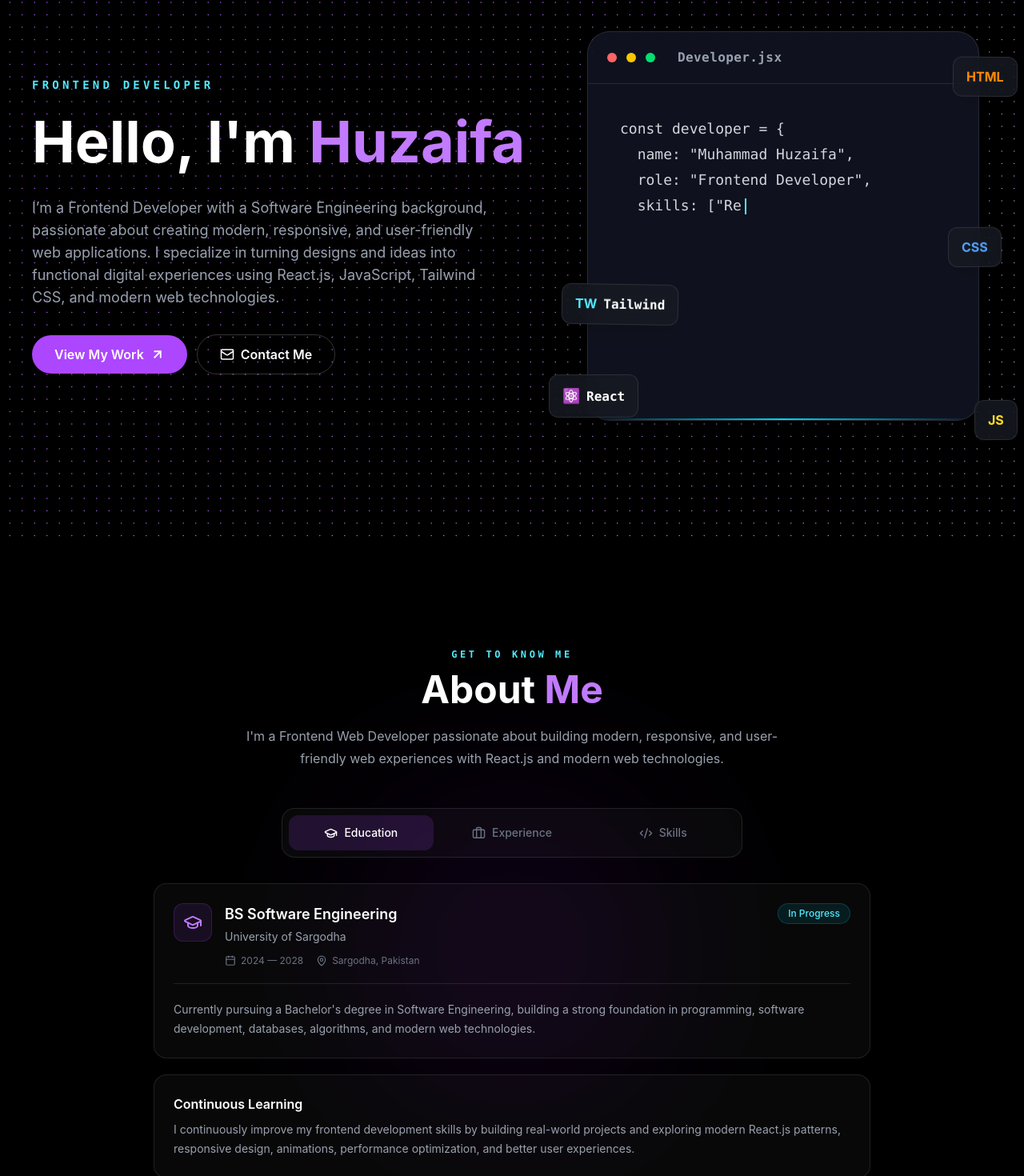
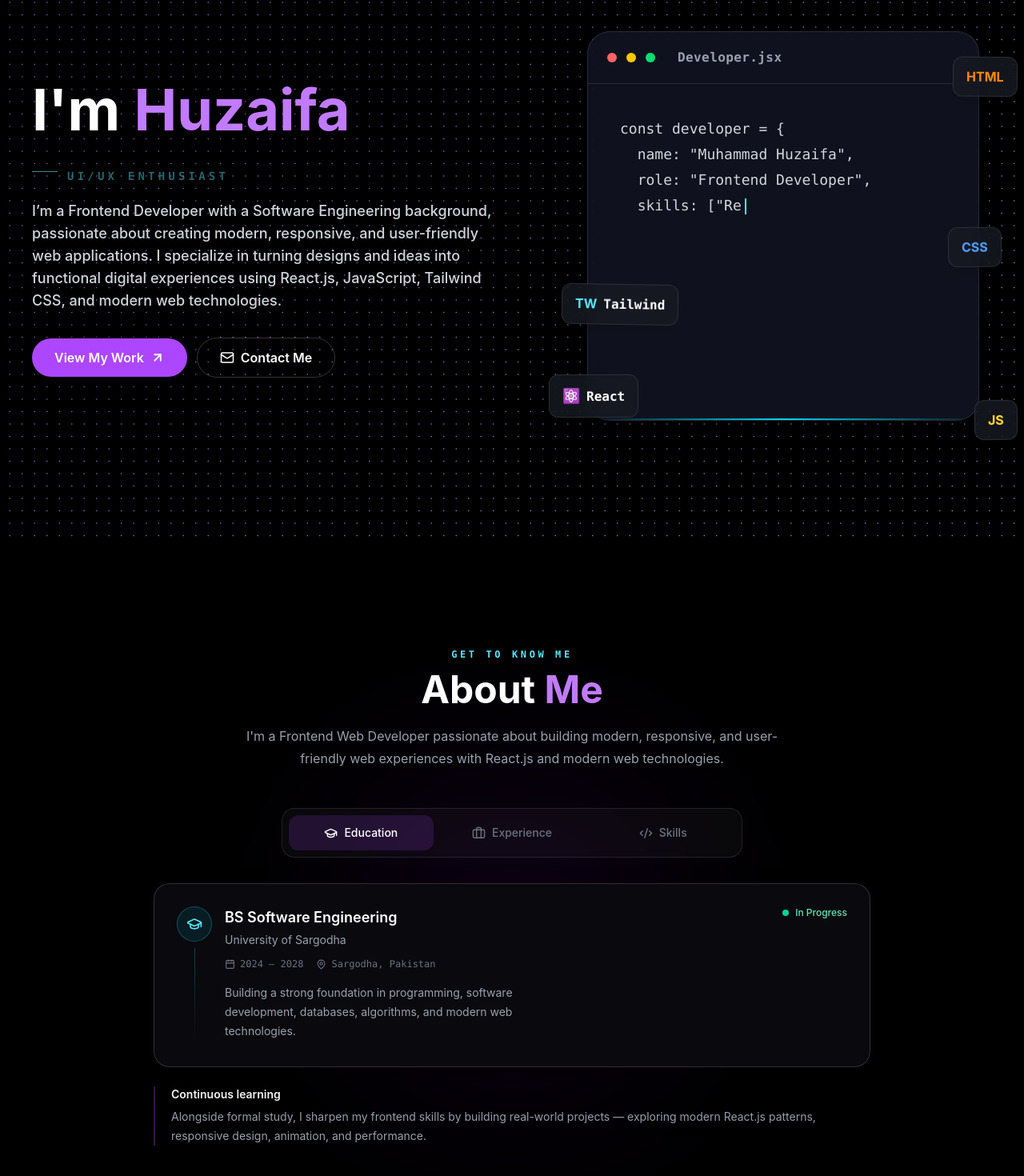
Before and after one commit to izafi/muhammad-huzaifa-portfolio, a React (Vite) app: page / in a window 1280 px wide. Shown: the part 118-1588 px from the top of the page at 80% size. Built offline with nearby package versions, Linux system fonts and the light colour scheme.

Commit message:
feat: enhance Hero component with animated role rotation and improved styling

```diff
--- a/src/components/About.jsx
+++ b/src/components/About.jsx
@@ -7,7 +7,22 @@ import {
   Download,
   Calendar,
   MapPin,
+  ChevronRight,
 } from "lucide-react";
+
+import {
+  SiReact,
+  SiJavascript,
+  SiTailwindcss,
+  SiHtml5,
+  SiCss,
+  SiFramer,
+  SiGit,
+  SiGithub,
+  SiVercel,
+  SiNetlify,
+  SiWordpress,
+} from "react-icons/si";
 
 import BorderGlow from "./BorderGlow";
 
@@ -33,17 +48,24 @@ const About = () => {
   ];
 
   const skills = [
-    { name: "React.js", level: "Advanced" },
-    { name: "JavaScript", level: "Advanced" },
-    { name: "Tailwind CSS", level: "Advanced" },
-    { name: "HTML5", level: "Advanced" },
-    { name: "CSS3", level: "Advanced" },
-    { name: "Framer Motion", level: "Intermediate" },
-    { name: "Git", level: "Intermediate" },
-    { name: "GitHub", level: "Intermediate" },
-    { name: "Vercel", level: "Intermediate" },
-    { name: "Netlify", level: "Intermediate" },
-    { name: "WordPress", level: "Intermediate" },
+    { name: "React.js", level: "Advanced", icon: SiReact, color: "#61DAFB" },
+    { name: "JavaScript", level: "Advanced", icon: SiJavascript, color: "#F7DF1E" },
+    { name: "Tailwind CSS", level: "Advanced", icon: SiTailwindcss, color: "#38BDF8" },
+    { name: "HTML5", level: "Advanced", icon: SiHtml5, color: "#E34F26" },
+    { name: "CSS3", level: "Advanced", icon: SiCss, color: "#1572B6" },
+    { name: "Framer Motion", level: "Intermediate", icon: SiFramer, color: "#C084FC" },
+    { name: "Git", level: "Intermediate", icon: SiGit, color: "#F05032" },
+    { name: "GitHub", level: "Intermediate", icon: SiGithub, color: "#E5E7EB" },
+    { name: "Vercel", level: "Intermediate", icon: SiVercel, color: "#FFFFFF" },
+    { name: "Netlify", level: "Intermediate", icon: SiNetlify, color: "#00C7B7" },
+    { name: "WordPress", level: "Intermediate", icon: SiWordpress, color: "#4285F4" },
+  ];
+
+  const whatIDo = [
+    "Responsive Websites",
+    "React Applications",
+    "Landing Pages",
+    "UI/UX Implementation",
   ];
 
   const tabContent = {
@@ -55,111 +77,88 @@ const About = () => {
         animate={{ opacity: 1, y: 0 }}
         exit={{ opacity: 0, y: -20 }}
         transition={{ duration: 0.35 }}
-        className="space-y-5"
       >
-        {/* Education Card */}
+        {/* Log entry: degree */}
+        <BorderGlow
+          edgeSensitivity={30}
+          glowColor="40 80 80"
+          backgroundColor="#0A090D"
+          borderRadius={20}
+          glowRadius={45}
+          glowIntensity={1}
+          coneSpread={25}
+          animated={false}
+          colors={["#22d3ee", "#a855f7", "#38bdf8"]}
+        >
+          <div className="relative p-6 sm:p-7">
+            {/* Left rail marker */}
+            <div className="flex gap-4">
+              <div className="flex flex-col items-center">
                 <div
                   className="
-            group rounded-2xl
-            border border-white/10
-            bg-white/[0.03]
-            p-6
-            cursor-pointer
-            transition-all duration-300
-            hover:border-purple-500/40
-            hover:bg-white/[0.05]
+                    flex h-11 w-11 shrink-0
+                    items-center justify-center
+                    rounded-full
+                    border border-cyan-400/30
+                    bg-cyan-400/10
+                    text-cyan-300
                   "
                 >
-          <div className="flex flex-col gap-5 sm:flex-row sm:items-start sm:justify-between">
-            <div className="flex gap-4">
-              {/* Icon */}
-              <div
-                className="
-                  flex h-12 w-12 shrink-0
-                  items-center justify-center
-                  rounded-xl
-                  border border-purple-500/20
-                  bg-purple-500/10
-
-                  text-purple-400
-                "
-              >
-                <GraduationCap size={24} />
+                  <GraduationCap size={20} />
+                </div>
+                <span className="mt-2 h-full w-px bg-gradient-to-b from-cyan-400/30 to-transparent" />
               </div>
 
-              {/* Content */}
+              <div className="flex-1 pb-1">
+                <div className="flex flex-wrap items-start justify-between gap-3">
                   <div>
                     <h3 className="text-lg font-semibold text-white">
                       BS Software Engineering
                     </h3>
-
                     <p className="mt-1 text-sm text-gray-400">
                       University of Sargodha
                     </p>
-
-                <div className="mt-3 flex flex-wrap gap-4 text-xs text-gray-500">
-                  <span className="flex items-center gap-1.5">
-                    <Calendar size={14} />
-                    2024 — 2028
-                  </span>
-
-                  <span className="flex items-center gap-1.5">
-                    <MapPin size={14} />
-                    Sargodha, Pakistan
-                  </span>
-                </div>
-              </div>
                   </div>
 
-            {/* Status */}
-            <span
-              className="
-                w-fit rounded-full
-                border border-cyan-400/20
-                bg-cyan-400/10
-                px-3 py-1
-                text-xs font-medium
-                text-cyan-300
-              "
-            >
+                  <span className="flex items-center gap-2 text-xs font-medium text-emerald-300">
+                    <span className="relative flex h-2 w-2">
+                      <span className="absolute inline-flex h-full w-full animate-ping rounded-full bg-emerald-400 opacity-75" />
+                      <span className="relative inline-flex h-2 w-2 rounded-full bg-emerald-400" />
+                    </span>
                     In Progress
                   </span>
                 </div>
 
-          <p
-            className="
-              mt-5 border-t
-              border-white/10
-              pt-5
-              text-sm leading-6
-              text-gray-400
-            "
-          >
-            Currently pursuing a Bachelor's degree in Software Engineering,
-            building a strong foundation in programming, software development,
-            databases, algorithms, and modern web technologies.
+                <div className="mt-3 flex flex-wrap gap-4 font-mono text-xs text-gray-500">
+                  <span className="flex items-center gap-1.5">
+                    <Calendar size={13} />
+                    2024 — 2028
+                  </span>
+                  <span className="flex items-center gap-1.5">
+                    <MapPin size={13} />
+                    Sargodha, Pakistan
+                  </span>
+                </div>
+
+                <p className="mt-4 text-sm leading-6 text-gray-400 sm:max-w-md">
+                  Building a strong foundation in programming, software
+                  development, databases, algorithms, and modern web
+                  technologies.
                 </p>
               </div>
+            </div>
+          </div>
+        </BorderGlow>
 
-        {/* Learning Card */}
-        <div
-          className="
-            rounded-2xl
-            border border-white/10
-            bg-white/[0.03]
-            cursor-pointer
-            p-6
-          "
-        >
-          <h3 className="text-base font-semibold text-white">
-            Continuous Learning
-          </h3>
-
-          <p className="mt-2 text-sm leading-6 text-gray-400">
-            I continuously improve my frontend development skills by building
-            real-world projects and exploring modern React.js patterns,
-            responsive design, animations, performance optimization, and
-            better user experiences.
+        {/* Quiet footnote, not another card */}
+        <div className="mt-6 border-l-2 border-purple-500/30 pl-5">
+          <p className="text-sm font-semibold text-white">
+            Continuous learning
+          </p>
+          <p className="mt-1.5 text-sm leading-6 text-gray-400">
+            Alongside formal study, I sharpen my frontend skills by building
+            real-world projects — exploring modern React.js patterns,
+            responsive design, animation, and performance.
           </p>
         </div>
       </motion.div>
@@ -173,136 +172,103 @@ const About = () => {
         animate={{ opacity: 1, y: 0 }}
         exit={{ opacity: 0, y: -20 }}
         transition={{ duration: 0.35 }}
-        className="space-y-5"
       >
-        {/* Experience Card */}
+        {/* Log entry: role */}
+        <BorderGlow
+          edgeSensitivity={30}
+          glowColor="40 80 80"
+          backgroundColor="#0A090D"
+          borderRadius={20}
+          glowRadius={45}
+          glowIntensity={1}
+          coneSpread={25}
+          animated={false}
+          colors={["#a855f7", "#f472b6", "#38bdf8"]}
+        >
+          <div className="p-6 sm:p-7">
+            <div className="flex gap-4">
+              <div className="flex flex-col items-center">
                 <div
                   className="
-            group rounded-2xl
-            border border-white/10
-            bg-white/[0.03]
-            p-6
-            cursor-pointer
-            transition-all duration-300
-            hover:border-purple-500/40
-            hover:bg-white/[0.05]
+                    flex h-11 w-11 shrink-0
+                    items-center justify-center
+                    rounded-full
+                    border border-purple-400/30
+                    bg-purple-400/10
+                    text-purple-300
                   "
                 >
-          <div className="flex gap-4">
-            {/* Icon */}
-            <div
-              className="
-                flex h-12 w-12 shrink-0
-                items-center justify-center
-                rounded-xl
-                border border-cyan-500/20
-                bg-cyan-500/10
-                text-cyan-300
-              "
-            >
-              <Briefcase size={23} />
+                  <Briefcase size={20} />
+                </div>
+                <span className="mt-2 h-full w-px bg-gradient-to-b from-purple-400/30 to-transparent" />
               </div>
 
-            {/* Content */}
               <div className="flex-1">
-              <div className="flex flex-col gap-3 sm:flex-row sm:items-start sm:justify-between">
+                <div className="flex flex-wrap items-start justify-between gap-3">
                   <div>
                     <h3 className="text-lg font-semibold text-white">
                       Frontend Developer
                     </h3>
-
                     <p className="mt-1 text-sm text-gray-400">
                       Freelance / Personal Projects
                     </p>
                   </div>
 
-                <span
-                  className="
-                    flex w-fit items-center
-                    gap-1.5 rounded-full
-                    border border-purple-400/20
-                    bg-purple-400/10
-                    px-3 py-1
-                    text-xs text-purple-300
-                  "
-                >
-                  <Calendar size={13} />
+                  <span className="flex items-center gap-2 text-xs font-medium text-emerald-300">
+                    <span className="relative flex h-2 w-2">
+                      <span className="absolute inline-flex h-full w-full animate-ping rounded-full bg-emerald-400 opacity-75" />
+                      <span className="relative inline-flex h-2 w-2 rounded-full bg-emerald-400" />
+                    </span>
                     Present
                   </span>
                 </div>
 
-              <p className="mt-5 text-sm leading-6 text-gray-400">
-                Building modern, responsive, and interactive websites using
-                React.js, JavaScript, Tailwind CSS, and Framer Motion. I focus
-                on clean UI, reusable components, responsive layouts, smooth
-                animations, and excellent user experience.
+                <p className="mt-4 text-sm leading-6 text-gray-400 sm:max-w-md">
+                  Building modern, responsive, and interactive websites with
+                  React.js, JavaScript, Tailwind CSS, and Framer Motion —
+                  focused on clean UI, reusable components, and smooth
+                  user experience.
                 </p>
 
-              {/* Technologies */}
                 <div className="mt-5 flex flex-wrap gap-2">
-                {[
-                  "React.js",
-                  "JavaScript",
-                  "Tailwind CSS",
-                  "Framer Motion",
-                ].map((tech) => (
+                  {["React.js", "JavaScript", "Tailwind CSS", "Framer Motion"].map(
+                    (tech) => (
                       <span
                         key={tech}
                         className="
-                      rounded-full
+                          rounded-md
                           border border-white/10
                           bg-white/5
-                      px-3 py-1
-                      text-xs text-gray-300
+                          px-2.5 py-1
+                          font-mono
+                          text-[11px]
+                          text-gray-300
                         "
                       >
                         {tech}
                       </span>
-                ))}
+                    )
+                  )}
                 </div>
               </div>
             </div>
           </div>
+        </BorderGlow>
 
-        {/* What I Do */}
-        <div
-          className="
-            rounded-2xl
-            border border-white/10
-            bg-white/[0.03]
-            p-6
-          "
+        {/* Capabilities, styled in the developer's own vocabulary */}
+        <div className="mt-6 border-l-2 border-cyan-400/30 pl-5">
+          <p className="text-sm font-semibold text-white">What I do</p>
+          <ul className="mt-3 grid gap-2.5 sm:grid-cols-2">
+            {whatIDo.map((item) => (
+              <li
+                key={item}
+                className="flex items-center gap-2 text-sm text-gray-400"
               >
-          <h3 className="text-base font-semibold text-white">
-            What I Do
-          </h3>
-
-          <div className="mt-4 grid gap-3 sm:grid-cols-2">
-            {[
-              "Responsive Websites",
-              "React Applications",
-              "Landing Pages",
-              "UI/UX Implementation",
-            ].map((item) => (
-              <div
-                key={item}
-                className="
-                  rounded-xl
-                  border border-white/10
-                  bg-black/20
-                  p-3
-                  cursor-pointer
-                  text-sm text-gray-400
-                  transition-all duration-300
-                  hover:border-purple-500/30
-                  hover:text-gray-300
-                "
-              >
-                <span className="mr-2 text-purple-400">✦</span>
+                <ChevronRight size={14} className="shrink-0 text-purple-400" />
                 {item}
-              </div>
+              </li>
             ))}
-          </div>
+          </ul>
         </div>
       </motion.div>
     ),
@@ -358,14 +324,15 @@ const About = () => {
                     flex h-11 w-11
                     items-center justify-center
                     rounded-xl
-                    bg-purple-500/10
-                    text-purple-400
                     transition-all duration-300
                     group-hover:scale-110
-                    group-hover:bg-purple-500/20
                   "
+                  style={{
+                    backgroundColor: `${skill.color}1A`,
+                    color: skill.color,
+                  }}
                 >
-                  <Code2 size={21} />
+                  <skill.icon size={21} />
                 </div>
 
                 {/* Skill Name */}
--- a/src/components/Hero.jsx
+++ b/src/components/Hero.jsx
@@ -1,10 +1,46 @@
-import React from "react";
+import React, { useState, useEffect } from "react";
+import { motion, AnimatePresence } from "framer-motion";
 import { ArrowUpRight, Mail } from "lucide-react";
 
 import DotField from "./DotField";
 import CodePanel from "./CodePanel";
 
+const roles = [
+  "Frontend Developer",
+  "React.js Developer",
+  "UI/UX Enthusiast",
+];
+
+const containerVariants = {
+  hidden: {},
+  show: {
+    transition: {
+      staggerChildren: 0.14,
+      delayChildren: 0.15,
+    },
+  },
+};
+
+const itemVariants = {
+  hidden: { opacity: 0, y: 26 },
+  show: {
+    opacity: 1,
+    y: 0,
+    transition: { duration: 0.65, ease: [0.16, 1, 0.3, 1] },
+  },
+};
+
 const Hero = () => {
+  const [roleIndex, setRoleIndex] = useState(0);
+
+  useEffect(() => {
+    const interval = setInterval(() => {
+      setRoleIndex((prev) => (prev + 1) % roles.length);
+    }, 2600);
+
+    return () => clearInterval(interval);
+  }, []);
+
   return (
     <div className="relative min-h-screen overflow-hidden bg-black">
 
@@ -28,7 +64,10 @@ const Hero = () => {
 
       {/* Hero Content */}
       <section className="relative z-10 flex min-h-screen items-center">
-        <div
+        <motion.div
+          variants={containerVariants}
+          initial="hidden"
+          animate="show"
           className="
             mx-auto flex w-full max-w-7xl flex-col
             items-center justify-center
@@ -50,6 +89,7 @@ const Hero = () => {
             className="
               w-full
               text-center
+              drop-shadow-[0_4px_30px_rgba(0,0,0,0.55)]
               md:max-w-3xl
               lg:w-[55%]
               lg:max-w-none
@@ -57,25 +97,9 @@ const Hero = () => {
             "
           >
 
-            {/* Role */}
-            <p
-              className="
-                mb-4
-                font-mono
-                text-xs
-                font-semibold
-                uppercase
-                tracking-[0.25em]
-                text-cyan-300
-                sm:text-sm
-                sm:tracking-[0.3em]
-              "
-            >
-              Frontend Developer
-            </p>
-
             {/* Heading */}
-            <h1
+            <motion.h1
+              variants={itemVariants}
               className="
                 text-4xl
                 font-bold
@@ -87,21 +111,64 @@ const Hero = () => {
                 xl:text-7xl
               "
             >
-              Hello, I'm{" "}
+              I'm{" "}
               <span className="text-purple-400">
                 Huzaifa
               </span>
-            </h1>
+            </motion.h1>
+
+            {/* Rotating Role */}
+            <motion.div
+              variants={itemVariants}
+              className="
+                mt-4
+                flex
+                items-center
+                justify-center
+                gap-3
+                sm:mt-5
+                lg:justify-start
+              "
+            >
+              <span className="h-px w-8 bg-cyan-300/60" />
+
+              <div className="relative h-5 overflow-hidden sm:h-6">
+                <AnimatePresence mode="wait">
+                  <motion.span
+                    key={roles[roleIndex]}
+                    initial={{ opacity: 0, y: 14 }}
+                    animate={{ opacity: 1, y: 0 }}
+                    exit={{ opacity: 0, y: -14 }}
+                    transition={{ duration: 0.4, ease: "easeOut" }}
+                    className="
+                      block
+                      font-mono
+                      text-xs
+                      font-semibold
+                      uppercase
+                      tracking-[0.25em]
+                      text-cyan-300
+                      sm:text-sm
+                      sm:tracking-[0.3em]
+                    "
+                  >
+                    {roles[roleIndex]}
+                  </motion.span>
+                </AnimatePresence>
+              </div>
+            </motion.div>
 
             {/* Description */}
-            <p
+            <motion.p
+              variants={itemVariants}
               className="
                 mx-auto
                 mt-5
                 max-w-xl
                 text-sm
+                font-medium
                 leading-6
-                text-gray-400
+                text-gray-300
                 sm:mt-6
                 sm:text-base
                 sm:leading-7
@@ -116,10 +183,11 @@ const Hero = () => {
               turning designs and ideas into functional digital
               experiences using React.js, JavaScript, Tailwind CSS,
               and modern web technologies.
-            </p>
+            </motion.p>
 
             {/* Buttons */}
-            <div
+            <motion.div
+              variants={itemVariants}
               className="
                 mt-7
                 flex
@@ -208,11 +276,14 @@ const Hero = () => {
                 Contact Me
               </button>
 
-            </div>
+            </motion.div>
           </div>
 
           {/* Code Panel */}
-          <div
+          <motion.div
+            initial={{ opacity: 0, x: 40 }}
+            animate={{ opacity: 1, x: 0 }}
+            transition={{ duration: 0.7, delay: 0.5, ease: [0.16, 1, 0.3, 1] }}
             className="
               hidden
               lg:block
@@ -221,9 +292,9 @@ const Hero = () => {
             "
           >
             <CodePanel />
-          </div>
+          </motion.div>
 
-        </div>
+        </motion.div>
       </section>
     </div>
   );
```
Lines whose indentation alone changed are shown as unchanged.
